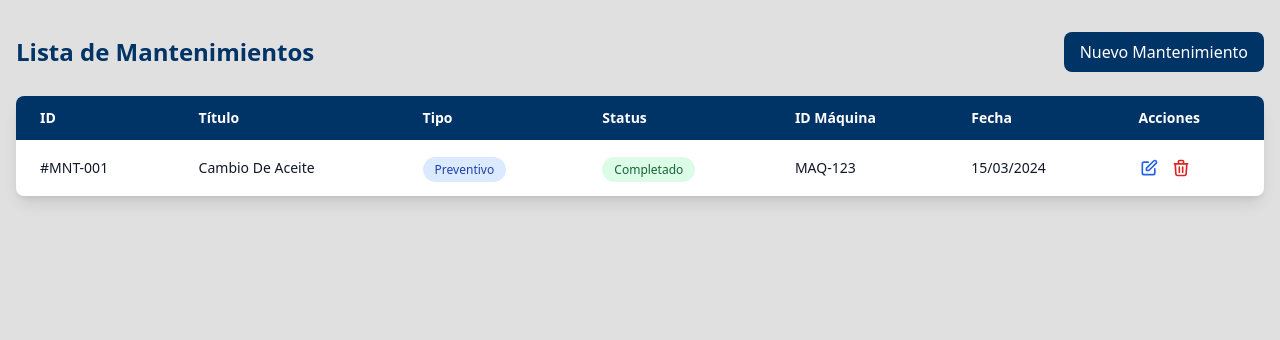
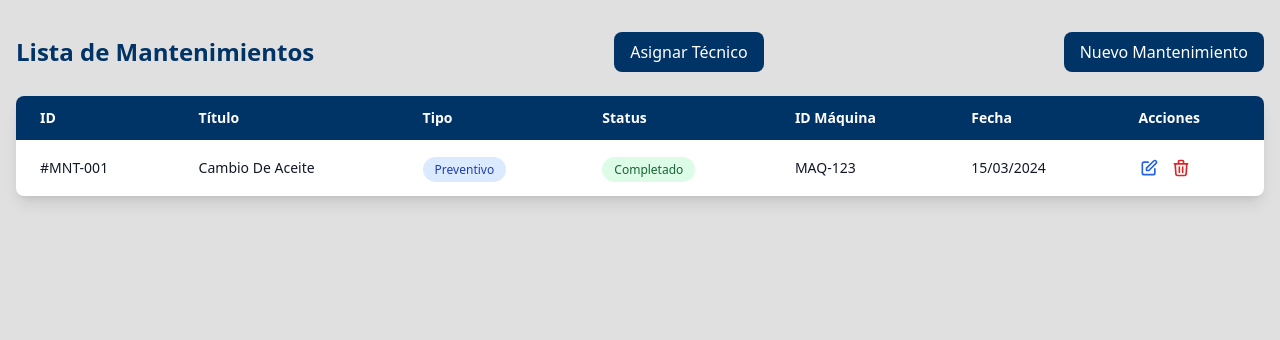
Before and after one commit to Amazghari/Projecte-3-Tot-Maquina, a PHP site: page /App/Views/maintenance.php in a window 1280 px wide. Shown: the part 80-420 px from the top of the page. Run offline with PHP 8.4, Linux system fonts and the light colour scheme; style sheets or scripts are compiled from the project's sources; some libraries are stand-ins or nearby versions.

Commit message:
botones asignar

```diff
--- a/App/Views/incidences.php
+++ b/App/Views/incidences.php
@@ -14,6 +14,9 @@
     <div class="container mx-auto px-4">
         <div class="flex justify-between items-center mb-6 mt-8">
             <h1 class="text-2xl font-bold text-custom-blue">Lista de Incidencias</h1>
+            <a href="/asignar" class="bg-custom-blue text-white px-4 py-2 rounded-lg hover:bg-blue-800 transition-colors cursor-pointer" aria-label="Asignar Técnico">
+                Asignar Técnico
+            </a>
             <label for="modal-toggle" class="bg-custom-blue text-white px-4 py-2 rounded-lg hover:bg-blue-800 transition-colors cursor-pointer">
                 Nueva Incidencia
             </label>
--- a/App/Views/inventory.php
+++ b/App/Views/inventory.php
@@ -20,9 +20,7 @@
         <div class="flex justify-between items-center mb-6 mt-8">
             <h2 class="text-2xl font-bold text-custom-blue">Lista de Maquinaria</h2>
             <input type="text" id="search" placeholder="Buscar máquinas..." class="border rounded-md px-4 py-2" aria-label="Buscar máquinas" />
-            <a href="/asignar" class="bg-custom-blue text-white px-4 py-2 rounded-lg hover:bg-blue-800 transition-colors cursor-pointer" aria-label="Asignar Técnico">
-                Asignar Técnico
-            </a>
+
             <label for="modal-toggle" class="bg-custom-blue text-white px-4 py-2 rounded-lg hover:bg-blue-800 transition-colors cursor-pointer" aria-haspopup="dialog" aria-controls="modal">
                 Nueva Máquina
             </label>
--- a/App/Views/maintenance.php
+++ b/App/Views/maintenance.php
@@ -15,6 +15,9 @@
     <div class="container mx-auto px-4 ">
         <div class="flex justify-between items-center mb-6 mt-8">
             <h2 class="text-2xl font-bold text-custom-blue">Lista de Mantenimientos</h2>
+            <a href="/asignar" class="bg-custom-blue text-white px-4 py-2 rounded-lg hover:bg-blue-800 transition-colors cursor-pointer" aria-label="Asignar Técnico">
+                Asignar Técnico
+            </a>
             <label for="modal-toggle" class="bg-custom-blue text-white px-4 py-2 rounded-lg hover:bg-blue-800 transition-colors cursor-pointer">
                 Nuevo Mantenimiento
             </label>
```
